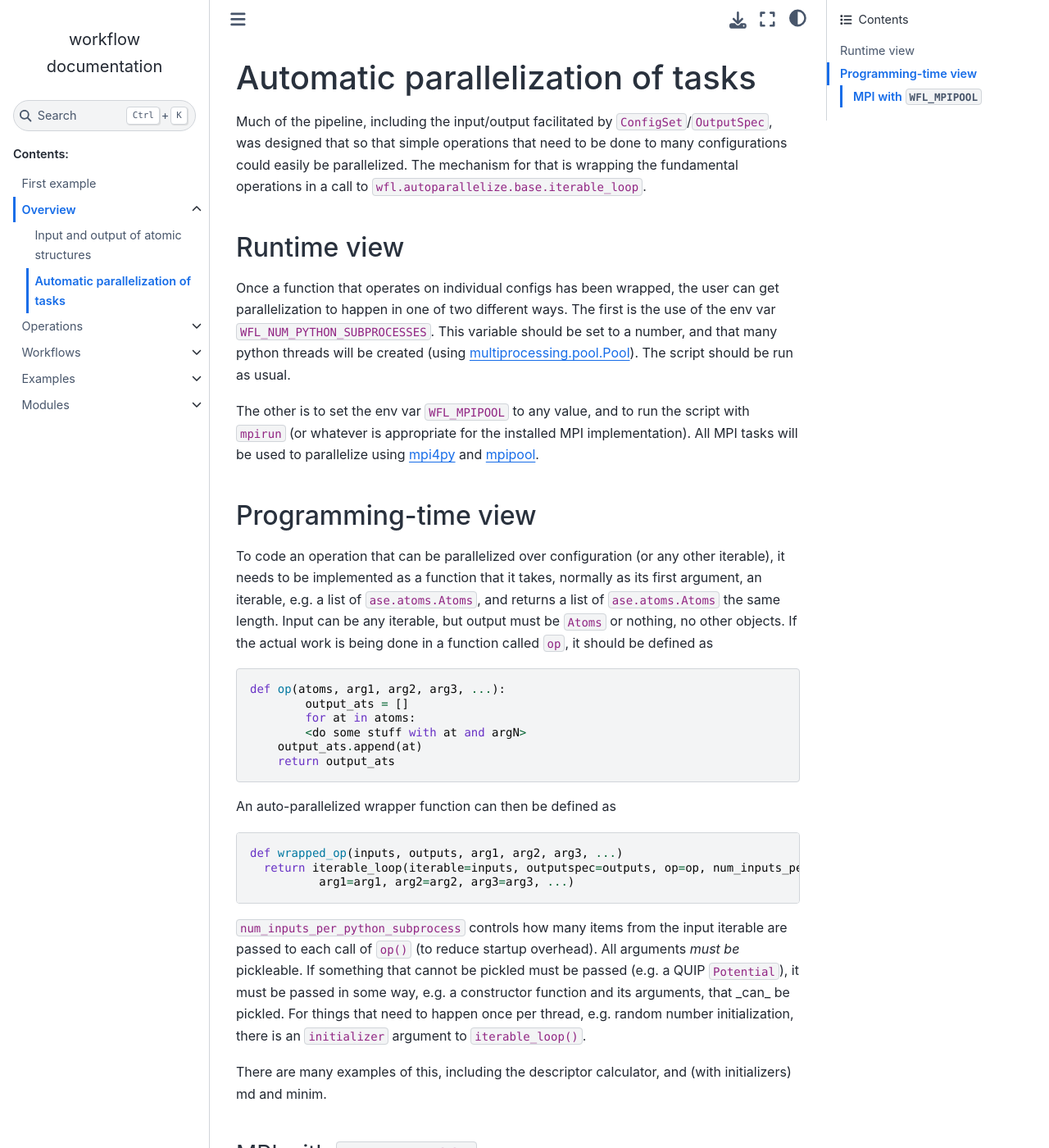
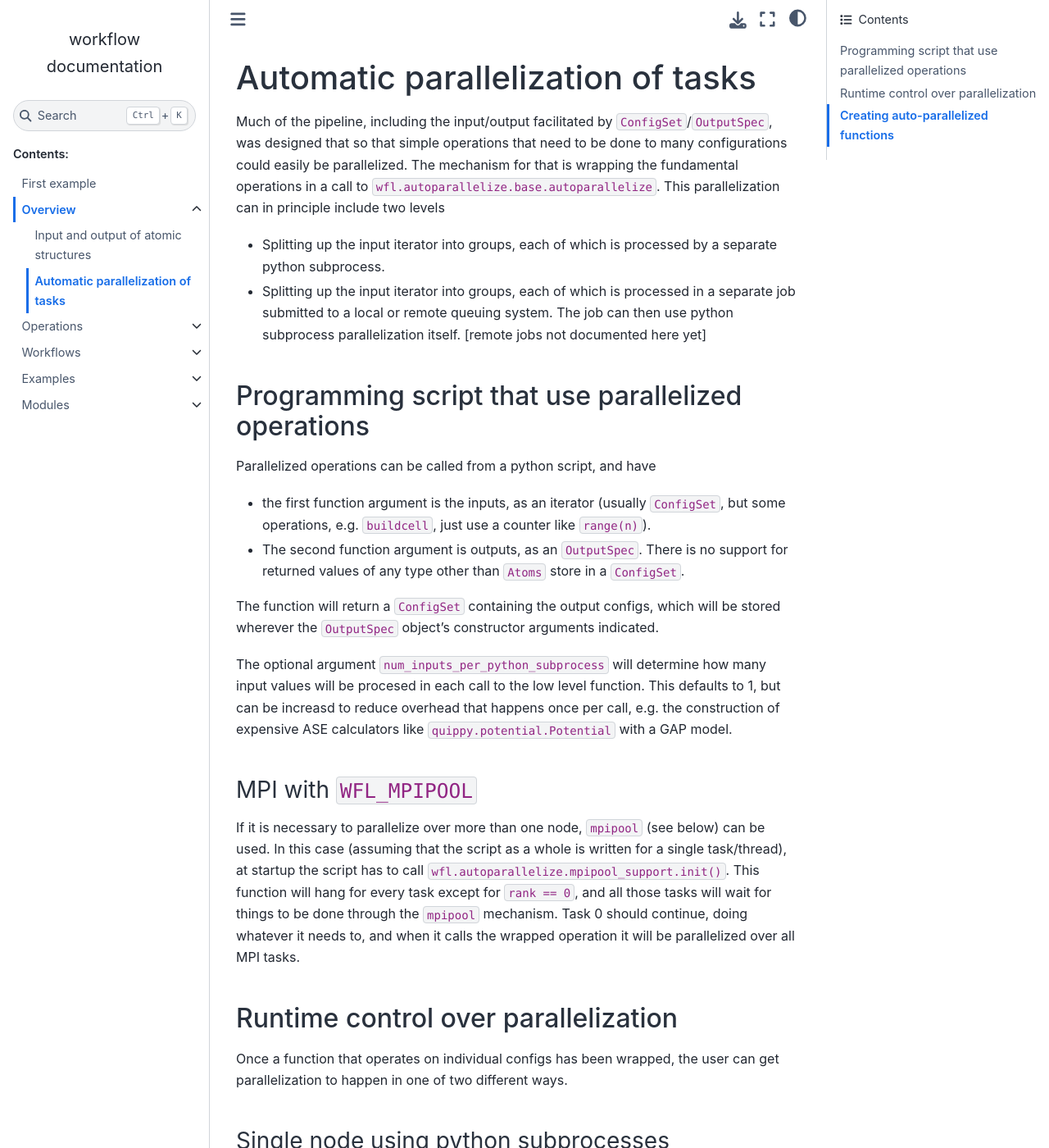
Before and after one commit to libAtoms/workflow, a Sphinx documentation site: the page built from docs/source/overview.parallelisation.rst, in a window 1280 px wide and 1400 px high. Shown: the whole window at 82% size. Built offline with Sphinx 7.4.7 and the Sphinx Book theme 1.1.4, drawn with Linux system fonts in a browser that asks for light colours; some of the changed text lies outside the part shown.

Commit message:
Revise/edit overall design in docs overview*rst

```diff
--- a/docs/source/overview.configset.rst
+++ b/docs/source/overview.configset.rst
@@ -6,7 +6,7 @@
 ########################################
 
 
-``ConfigSet`` and ``OutputSpec`` are python classes defined in ``configset.py``.
+``ConfigSet`` and ``OutputSpec`` are python classes defined in ``wfl/configset.py``.
 
 
 .. code-block:: python
@@ -14,36 +14,41 @@
   from wfl.configset import ConfigSet, OutputSpec
 
 
-``ConfigSet`` can encapsulate one or multiple lists of ``ase.atoms.Atoms`` objects, or reference to stored sets of configuration in files or ABCD databases. It can function as an iterator over all configs in the input, or iterate over groups of them according to the input definition with the ``ConfigSet().group_iter()`` method. The ``ConfigSet`` must be initialized with its inputs and indices for them.
+``ConfigSet`` can encapsulate one or multiple lists of ``ase.atoms.Atoms`` objects, or reference to stored sets of configuration in files or ABCD databases. It can function as an iterator over all configs in the input, or iterate over groups of them according to the input definition with the ``ConfigSet().group_iter()`` method. The ``ConfigSet`` must be initialized with its input configurations, files, or ABCD query.
 
-``OutputSpec`` works as the output layer, can be used for writing results into it during iterations, but the actual writing is only happening when the operation is closed with ``OutputSpec.end_write()``. Input mapping can be added to output into multiple files, based on the input. This is not fully functional for putting configs into the different outputs in a random order and repeatedly touching one.
+``OutputSpec`` works as the output layer, used for writing results during iterations, but the actual writing is not guaranteed to happen until the operation is closed with ``OutputSpec.end_write()``. It is possible to map a different output file to each input file, which will result in the outputs corresponding to each input file ending up in a different output file.
 
 For example, to read from two files and write corresponding configs to two other files, use
 
+.. code-block:: python
+
+  configs_in = ConfigSet(input_files=['in1.xyz','dir/in2.xyz'])
+  s_out = OutputSpec(output_files={"in1.xyz": "out1.xyz", "in2.xyz": "out2.xyz"})
+  for at in configs_in:
+      do_some_operation(at)
+      s_out.write(at, from_input_file=configs_in.get_current_input_file())
+  s_out.end_write()
+  configs_out = s_out.to_ConfigSet()
+
+
+In this case the inputs is a list of files, and the outputs are a mapping between equal number of input and output categories (multiple 1 -> 1).
+If the ``output_files`` were a single string, the mapping woud be many -> 1.
+
+The default behavior is to **skip** an operation if the output files all
+exist.  This is made safe(ish) by (by default) initially writing the
+output to temporary named files, and then renaming them to the actual
+requested filename in a ``rename`` operation, so that incomplete files
+from an interrupted operation never exist.
+
+[NOTE: the ABCD implementation has not been tested recently] To read from and write to ABCD database records, you can do
 
 .. code-block:: python
 
-  s_in = ConfigSet(input_files=['in1.xyz','dir/in2.xyz'])
-  s_out = OutputSpec(output_files={"in1.xyz": "out1.xyz", "in2.xyz": "out2.xyz"})
-  for at in s_in:
-      do_some_operation(at)
-      s_out.write(at, from_input_file=s_in.get_current_input_file())
-  s_out.end_write()
 
+  s_in = ConfigSet(abcd_conn='mongodb://localhost:27017', input_queries={'input_tag' : 'necessary_input-val'})
+  s_out = OutputSpec(abcd_conn='mongodb://localhost:27017', output_abcd=True, set_tags={'output_tag' : 'some unique value'})
 
-In this case the inputs is a list of files, and the outputs is either a single file (many -> 1) or a mapping between equal number of input and output categories (multiple 1 -> 1). This will not overwrite unless you also pass ``force=True``.
-
-To read from and write to ABCD database records, you can do
-
-
-.. code-block:: python
-
-  output_tags = {'output_tag' : 'some unique value'}
-  s = ConfigSet(input_abcd='mongodb://localhost:27017' inputs={'input_tag' : 'necessary_input-val'},
-              output_abcd='mongodb://localhost:27017', output_tags=output_tags)
-
-
-In this case the inputs are a dict (single query, AND for each key-value pair) or list of dict for queries (multiple queries, OR of all the dicts), and the output tags are a dict of tags and values to set on writing.  Unless ``output_force=True``, this will refuse  to write if any config already has the output tags set (to ensure  that all the configurations written by the loop can be retrieved exactly, for  passing to the next stage in the pipeline).  The outputs can be retrieved by
+In this case the inputs are a dict (single query, AND for each key-value pair) or list of dict for queries (multiple queries, OR of all the dicts), and the output tags are a dict of tags and values to set on writing.  Unless ``output_force=True``, this will refuse  to write if any config already has the output tags set (to ensure that all the configurations written by the loop can be retrieved exactly, for passing to the next stage in the pipeline).  The outputs can be retrieved (outside of the workflow) by
 
 .. code-block:: python
 
--- a/docs/source/overview.parallelisation.rst
+++ b/docs/source/overview.parallelisation.rst
@@ -5,47 +5,116 @@
 ########################################
 
 
-Much of the pipeline, including the input/output facilitated by ``ConfigSet``/``OutputSpec``, was designed that so that simple operations that need to be done to many configurations could easily be parallelized.  The mechanism for that is wrapping the fundamental operations in a call to ``wfl.autoparallelize.base.iterable_loop``.
+Much of the pipeline, including the input/output facilitated by ``ConfigSet``/``OutputSpec``, was designed that so that simple operations that need to be done to many configurations could easily be parallelized.  The mechanism for that is wrapping the fundamental operations in a call to ``wfl.autoparallelize.base.autoparallelize``. This parallelization can in principle include two levels
+
+* Splitting up the input iterator into groups, each of which is processed by a separate
+  python subprocess.
+* Splitting up the input iterator into groups, each of which is processed in a separate
+  job submitted to a local or remote queuing system. The job can then use python
+  subprocess parallelization itself. [remote jobs not documented here yet]
+
+*****************************************************
+Programming script that use parallelized operations
+*****************************************************
+
+Parallelized operations can be called from a python script, and have
+
+* the first function argument is the inputs, as an iterator (usually ``ConfigSet``, but some operations, e.g. ``buildcell``,
+  just use a counter like ``range(n)``).
+* The second function argument is outputs, as an ``OutputSpec``. There is no support for returned values of any type other
+  than ``Atoms`` store in a ``ConfigSet``.
+
+The function will return a ``ConfigSet`` containing the output configs, which will be stored wherever the ``OutputSpec``
+object's constructor arguments indicated.
+
+The optional argument ``num_inputs_per_python_subprocess`` will determine how many input values will
+be procesed in each call to the low level function.  This defaults to 1, but can be increasd to reduce
+overhead that happens once per call, e.g. the construction of expensive ASE calculators like ``quippy.potential.Potential``
+with a GAP model.
+
+===========================
+MPI with ``WFL_MPIPOOL``
+===========================
+
+If it is necessary to parallelize over more than one node, ``mpipool``
+(see below) can be used. In this case (assuming that the script as a
+whole is written for a single task/thread), at startup the script has
+to call ``wfl.autoparallelize.mpipool_support.init()``.  This function
+will hang for every task except for ``rank == 0``, and all those tasks
+will wait for things to be done through the ``mpipool`` mechanism.
+Task 0 should continue, doing whatever it needs to, and when it calls
+the wrapped operation it will be parallelized over all MPI tasks.
 
 
 ****************************************
-Runtime view
+Runtime control over parallelization
 ****************************************
 
+Once a function that operates on individual configs has been wrapped,
+the user can get parallelization to happen in one of two different ways.
 
-Once a function that operates on individual configs has been wrapped, the user can get parallelization to happen in one of two different ways.  The first is the use of the env var ``WFL_NUM_PYTHON_SUBPROCESSES``.  This variable should be set to a number, and that many python threads will be created (using `multiprocessing.pool.Pool <https://docs.python.org/3/library/multiprocessing.html#multiprocessing.pool.Pool>`_).  The script should be run as usual.
+========================================
+Single node using python subprocesses
+========================================
 
-The other is to set the env var ``WFL_MPIPOOL`` to any value, and to run the script with ``mpirun`` (or whatever is appropriate for the installed MPI implementation).  All MPI tasks will be used to parallelize using `mpi4py <https://mpi4py.readthedocs.io/en/stable/>`_ and `mpipool <https://github.com/mpipool/mpipool>`_.
+The first is using python threads,
+created using `multiprocessing.pool.Pool
+<https://docs.python.org/3/library/multiprocessing.html#multiprocessing.pool.Pool>`_.
+The number of threads is controlled by an integer, passed in to the
+function as an optional ``num_python_subprocesses`` argument, or stored
+in the env var ``WFL_NUM_PYTHON_SUBPROCESSES``.  The script should be
+started with a normal run of the python executable.
+
+
+========================================
+Multiple nodes using MPI
+========================================
+
+If using ``mpipool`` the env var ``WFL_MPIPOOL`` must be set to any value.
+In this case  the script must be run with ``mpirun`` (or whatever is
+appropriate for the installed MPI implementation), and the number of
+python subprocesses will be determined by the number of ``mpirun``
+MPI tasks (e.g. ``-np N``).  All MPI tasks will be used to parallelize
+using `mpi4py <https://mpi4py.readthedocs.io/en/stable/>`_ and
+`mpipool <https://github.com/mpipool/mpipool>`_.
+
 
 ****************************************
-Programming-time view
+Creating auto-parallelized functions
 ****************************************
 
-To code an operation that can be parallelized over configuration (or any other iterable), it needs to be implemented as a function that it takes, normally as its first argument, an iterable, e.g. a list of ``ase.atoms.Atoms``, and returns a list of ``ase.atoms.Atoms`` the same length.  Input can be any iterable, but output must be ``Atoms`` or nothing, no other objects.  If the actual work is being done in a function called ``op``, it should be defined as
+To code an operation that can be parallelized over configuration (or
+any other iterable), it needs to be implemented as a function that
+takes, normally as its first argument, an **iterable**, e.g. a list of
+``ase.atoms.Atoms``, and returns a **list** of ``ase.atoms.Atoms``
+of the same length.  Input can be any iterable, but output must be
+``Atoms`` or nothing, no other objects.  If the actual work is being
+done in a function called ``op``, it should be defined as
 
 .. code-block:: python
 
     def op(atoms, arg1, arg2, arg3, ...):
-	    output_ats = []
-	    for at in atoms:
+        output_ats = []
+        for at in atoms:
             <do some stuff with at and argN>
-        output_ats.append(at)
+            output_ats.append(at)
         return output_ats
 
-An auto-parallelized wrapper function can then be defined as
+An auto-parallelized wrapper function can then be defined as (for example)
 
 .. code-block:: python
 
-  def wrapped_op(inputs, outputs, arg1, arg2, arg3, ...)
-    return iterable_loop(iterable=inputs, outputspec=outputs, op=op, num_inputs_per_python_subprocess=<N>,
-            arg1=arg1, arg2=arg2, arg3=arg3, ...)
+    def autopara_op(*args, **kwargs):
+        return autoparallelize(op, *args, def_num_inputs_per_python_subprocess=10, **kwargs)
+    autopara_op.__doc__ = autoparallelize_docstring(op.__foc__, "Atoms")
 
-``num_inputs_per_python_subprocess`` controls how many items from the input iterable are passed to each call of ``op()`` (to reduce startup overhead).  All arguments *must be* pickleable.  If something that cannot be pickled must be passed (e.g. a QUIP ``Potential``), it must be passed in some way, e.g. a constructor function and its arguments, that _can_ be pickled.  For things that need to happen once per thread, e.g. random number initialization, there is an ``initializer`` argument to ``iterable_loop()``.
+``def_num_inputs_per_python_subprocess`` controls how many items
+(by default) from the input iterable are passed to each call of
+``op()`` (to reduce startup overhead).  All arguments *must be*
+pickleable.  If something that cannot be pickled must be passed (e.g. a
+``quippy.potential.Potential``), it must be passed in some way, e.g. a
+constructor function and its arguments, that _can_ be pickled (see ``wfl.calculators.generic``).  For things
+that need to happen once per thread, e.g. random number initialization,
+there is an ``initializer`` argument to ``autoparallelize()`` (see ``wfl.generate.md``).
 
 There are many examples of this, including the descriptor calculator, and (with initializers) md and minim.
-
-
-MPI with ``WFL_MPIPOOL``
-================================
-
-The operator-level implementation of ``mpipool``-based parallelization is the same.  The only difference is that (assuming that the script as a whole is written for a single task/thread), at startup the script has to call ``wfl.mpipool_support.init()``.  This function will hang for every task except for ``rank == 0``, and all those tasks will wait for things to be done through the ``mpipool`` mechanism.  Task 0 should continue, doing whatever it needs to, and when it calls the wrapped operation it will be parallelized over all MPI tasks.
--- a/docs/source/overview.rst
+++ b/docs/source/overview.rst
@@ -1,19 +1,57 @@
 .. _code_structure:
 
 ######################################
-Code structure
+Overall design
 ######################################
 
-Most of :ref:`operations <operations>` in Workflow take in (optional) and return (mandatory) an ASE's ``Atoms`` object. These inputs and outputs are abstracted in ``ConfigSet`` and ``OutputSpec`` classes.  ``ConfigSet`` may be initialised with a list(s) of ``Atoms``, by providing one or multiple ``.xyz`` filenames or with a reference to an `ABCD database <https://github.com/libAtoms/abcd>`_. Similarly, returned configurations can be held in memory and subsequently used via ``OutputSpec.to_ConfigSet()``, written to a single or multiple files or uploaded to an ABCD database. This way, an operation may iterate over a ``ConfigSet`` and write ``Atoms`` to ``OutputSpec``, regardless of how the input configs were supplied or how or where to the output configs are going to be collected.
+The main goal of the workflow is make it easy operate on sets of input atomic
+configurations, typically doing the same operation to each one, and
+returning corresponding sets of output configurations.  There are also
+functions that do not fit this structure, but use the same data types,
+or are otherwise useful.
 
-Given a ``ConfigSet`` and an operation acting on (or returning) a single ``Atoms`` instance, Workflow can parallelise the operation over all ``Atoms`` objects in ``ConfigSet`` (or an iterable leading to returning an ``Atoms`` object). This is achieved by wrapping the operation in a call to ``wfl.pipeline.iterable_loop``. In addition to parallelising on readily accessible cores, the operations may executed in a number of independently queued jobs on a HPC cluster with the help of `ExPyRe <https://github.com/libAtoms/ExPyRe>`_.
+Most of :ref:`operations <operations>` in Workflow take in
 
-Some parts of Workflow (e.g. how many parallel processes to run) are controlled via environment variables. Off the top of my head:
+* an iterator, usually a ``ConfigSet`` (see below) which contains ASE ``Atoms`` objects
+* an ``OutputSpec`` (see below) indicating where to store the returned ASE ``Atoms`` objects
 
-* WFL_NUM_PYTHON_SUBPROCESSES
-* WFL_MPIPOOL
-* WFL_GAP_FIT_OMP_NUM_THREADS
-* OMP_NUM_THREADS might have to be set to 1
+and return
+
+* a ``ConfigSet`` containing the output configurations.
+
+These two classes abstract the storage of atomic configurations in memory,
+files, or the ABCD database.  A ``ConfigSet`` used for input may be
+initialised with
+
+* a list (or list of lists) of ASE ``Atoms`` objects in memory
+* one or more filenames that can be read by ``ase.io.read()``, such as ``.extxyz``
+* a query to an `ABCD database <https://github.com/libAtoms/abcd>`_
+* a list of ``ConfigSet`` objects that use the same type of storage
+
+Similarly, returned configurations can be held in memory,
+file(s), or ABCD, depending on the arguments to the ``OutputSpec``
+constructor. The workflow function returns a ``ConfigSet`` generated by
+``OutputSpec.to_ConfigSet()``, which can be used to access the output
+configs.  This way, an operation may iterate over a ``ConfigSet``
+and write ``Atoms`` to ``OutputSpec``, regardless of how the input
+configs were supplied or how or where to the output configs are going
+to be collected.
+
+In addition to this abstraction of ``Atoms`` storage, the workflow makes
+it easy to parallelize operations over sets of configurations and/or
+run them as (possibly remote) queued jobs, and this has been implemented
+for most of its operations.  This is achieved by wrapping the operation in a
+call to ``wfl.pipeline.autoparallelize``. In addition to parallelising
+on readily accessible cores, the operations may executed in a number
+of independently queued jobs on an HPC cluster with the help of
+`ExPyRe <https://github.com/libAtoms/ExPyRe>`_.
+
+Some parts of Workflow (e.g. how many parallel processes to run) are controlled via environment variables. The
+most commonly used ones are
+
+* ``WFL_NUM_PYTHON_SUBPROCESSES`` which controls how many python processes (on the
+  same node) are used to parallelize a single operation
+* ``WFL_EXPYRE_INFO`` which controls what HPC resources will be used for a remote job
 
 .. toctree::
    :maxdepth: 1
```
